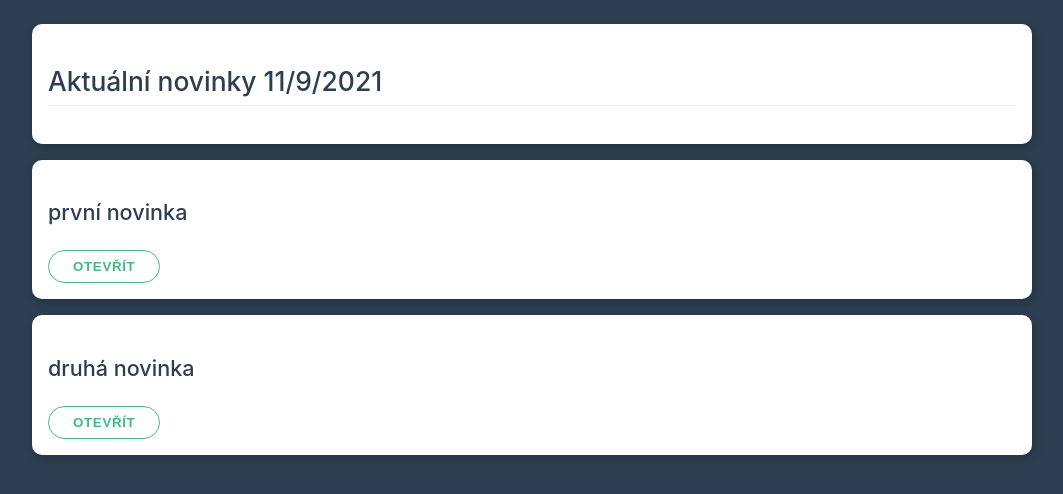
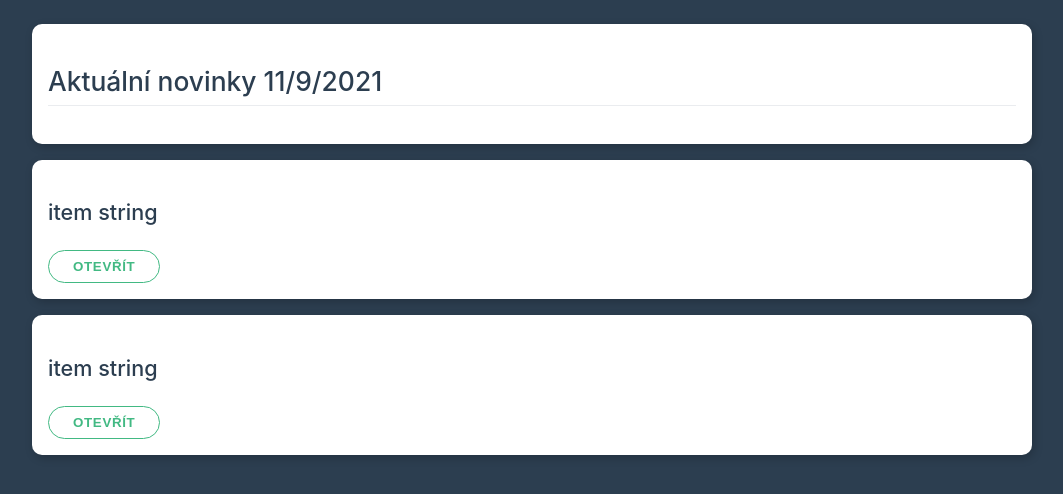
Before and after one commit to kofranek/vue3-sandbox, a Vue app in the folder 06-vue-components/: page / in a window 1280 px wide. Shown: the top 494 px of the page, without its empty margins (108-1171 px from the left). Built offline with nearby package versions, Linux system fonts and the light colour scheme.

Commit message:
modul6-04 - vytváříme další komponentu

```diff
--- a/06-vue-components/src/App.vue
+++ b/06-vue-components/src/App.vue
@@ -3,23 +3,20 @@
     <div class="card">
       <h2>Aktuální novinky {{ now }}</h2>
     </div>
-
-    <div class="card" v-for="item in news" :key="item">
-      <h3>{{ item }}</h3>
-      <button class="btn" @click="isOpen = !isOpen">Otevřít</button>
-      <p v-if="isOpen">
-        Lorem ipsum dolor sit amet consectetur adipisicing elit. Deleniti
-        numquam, est culpa labore delectus placeat ipsum consequuntur
-        accusantium.
-      </p>
-    </div>
+    <app-news></app-news>
+    <AppNews/>
   </div>
 </template>
 
 <script>
+import AppNews from './AppNews'
 export default {
   name: 'App',
-  components: {},
+  components: {
+    // 'app-news': AppNews
+    // AppNews: AppNews
+    AppNews
+  },
   data () {
     return {
       now: new Date().toLocaleDateString(),
--- /dev/null
+++ b/06-vue-components/src/AppNews.vue
@@ -0,0 +1,21 @@
+<template>
+  <div class="card">
+    <h3>{{ item }}</h3>
+    <button class="btn" @click="isOpen = !isOpen">Otevřít</button>
+    <p v-if="isOpen">
+      Lorem ipsum dolor sit amet consectetur adipisicing elit. Deleniti numquam,
+      est culpa labore delectus placeat ipsum consequuntur accusantium.
+    </p>
+  </div>
+</template>
+
+<script>
+export default {
+  data () {
+    return {
+      isOpen: false,
+      item: 'item string'
+    }
+  }
+}
+</script>
```
